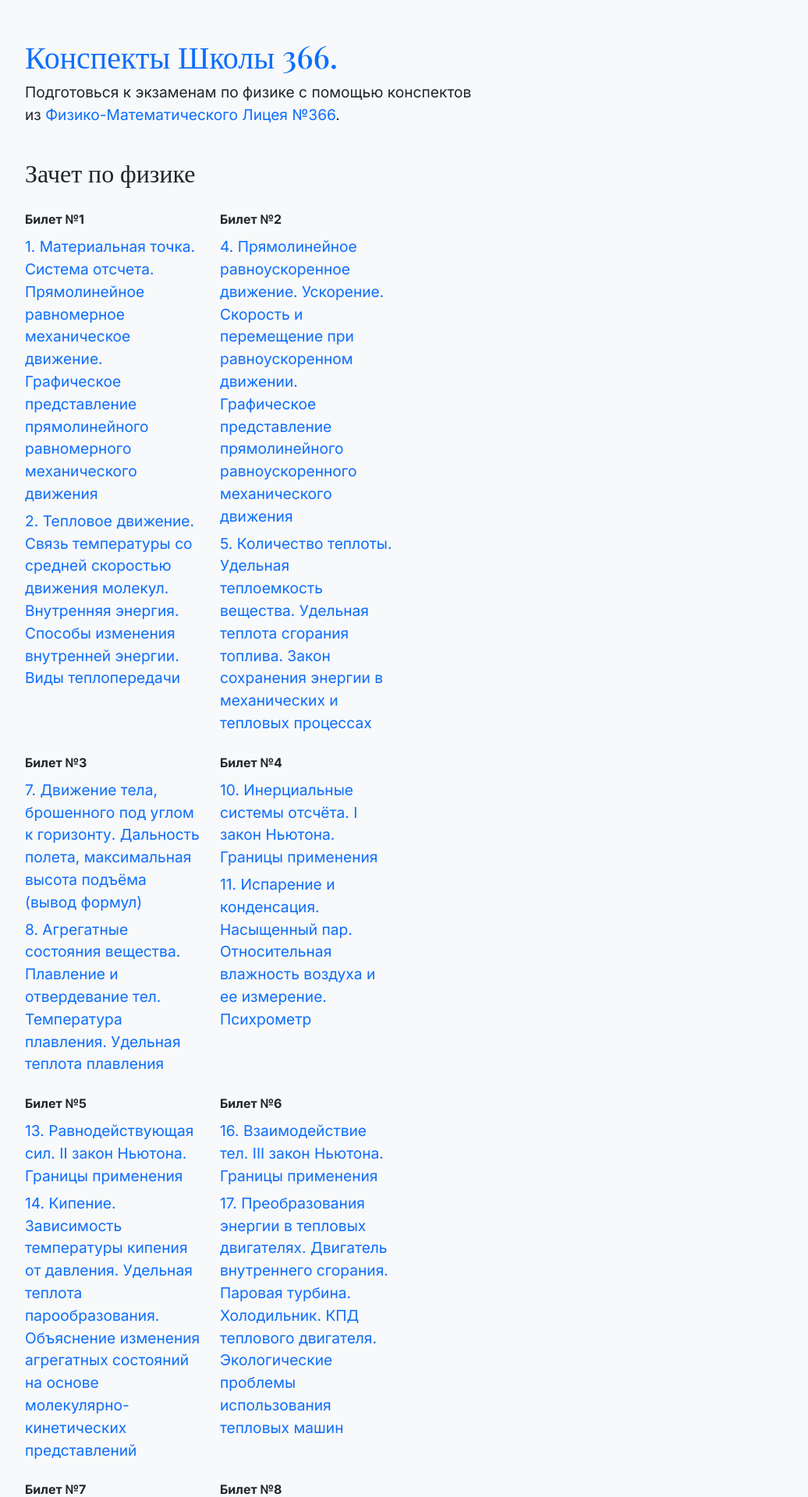
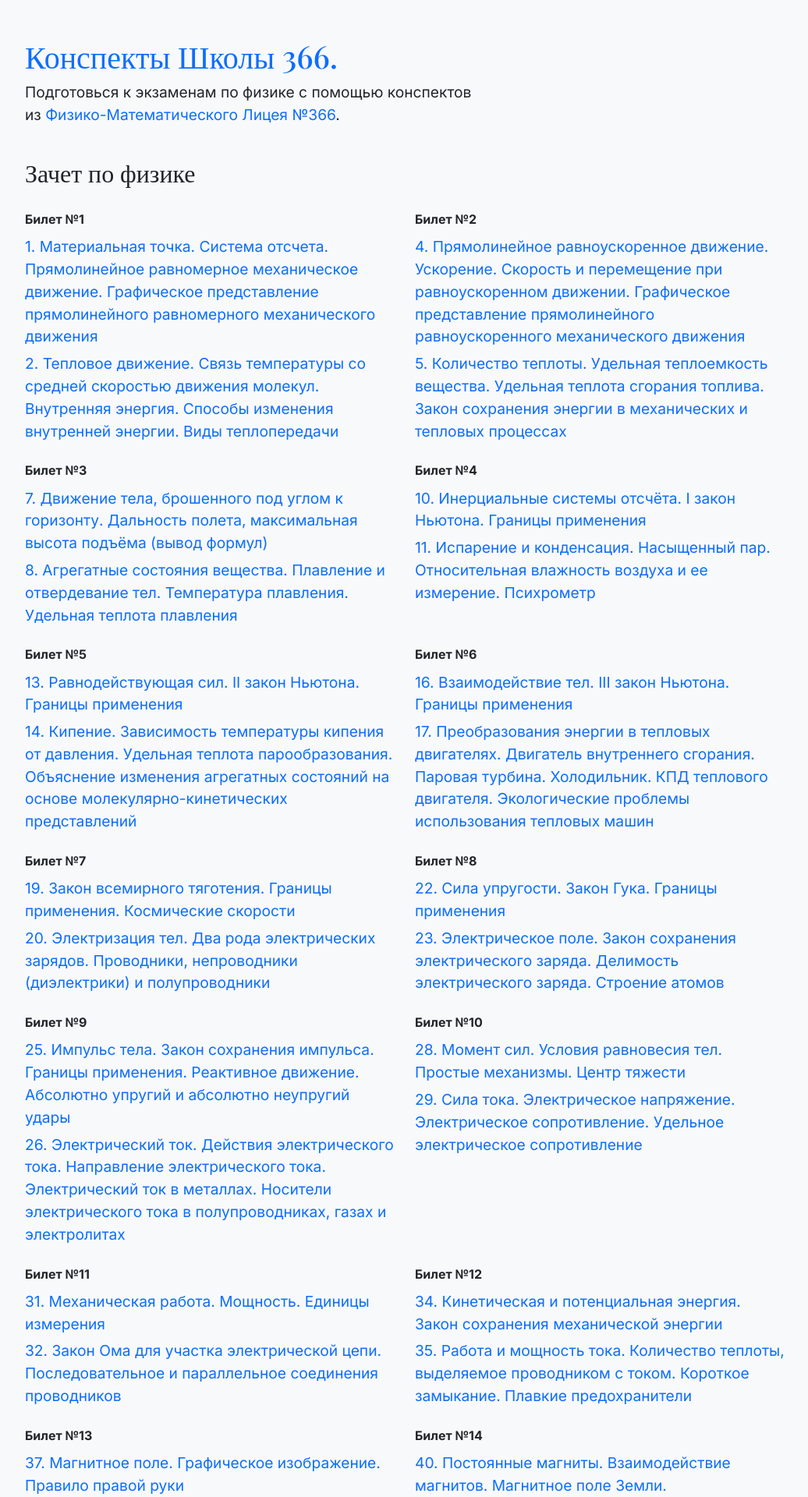
Before and after one commit to RickCastle2018/366-school, a Jekyll site: the page built from index.markdown, in a window 1280 px wide. Shown: the top 1920 px of the page at 78% size, without its empty margins (120-1156 px from the left). Built offline with Jekyll 4.4.1, drawn with Linux system fonts in a browser that asks for light colours; nearby versions of some CDN libraries.

Commit message:
fix: mobile layout

```diff
--- a/_layouts/home.html
+++ b/_layouts/home.html
@@ -4,12 +4,12 @@ layout: default
 
 <div class="row">
     {% for category in site.categories %}
-    <div class="col-6 my-3">
+    <div class="col-12 my-3">
         <h2 class="mb-3">{{ category[0] }}</h2>
 
         <div class="row mt-2">
             {% for tag in site.tags %}
-            <div class="col-6 py-2">
+            <div class="col-12 col-md-6 col-lg-6 py-2">
                 <h3 class="fs-6 fw-bold mt-2">{{ tag[0] }}</h3>
 
                 {% assign posts = site.posts | where: "category", category[0] | where: "tag", tag[0] %}
--- a/_layouts/post.html
+++ b/_layouts/post.html
@@ -5,7 +5,7 @@ layout: default
 <hr>
 
 <header class="my-3">
-    <h2 class="display-5">{{ page.title }}</h2>
+    <h2>{{ page.title }}</h2>
 </header>
 
 <article style="max-width: 800px;">
```
